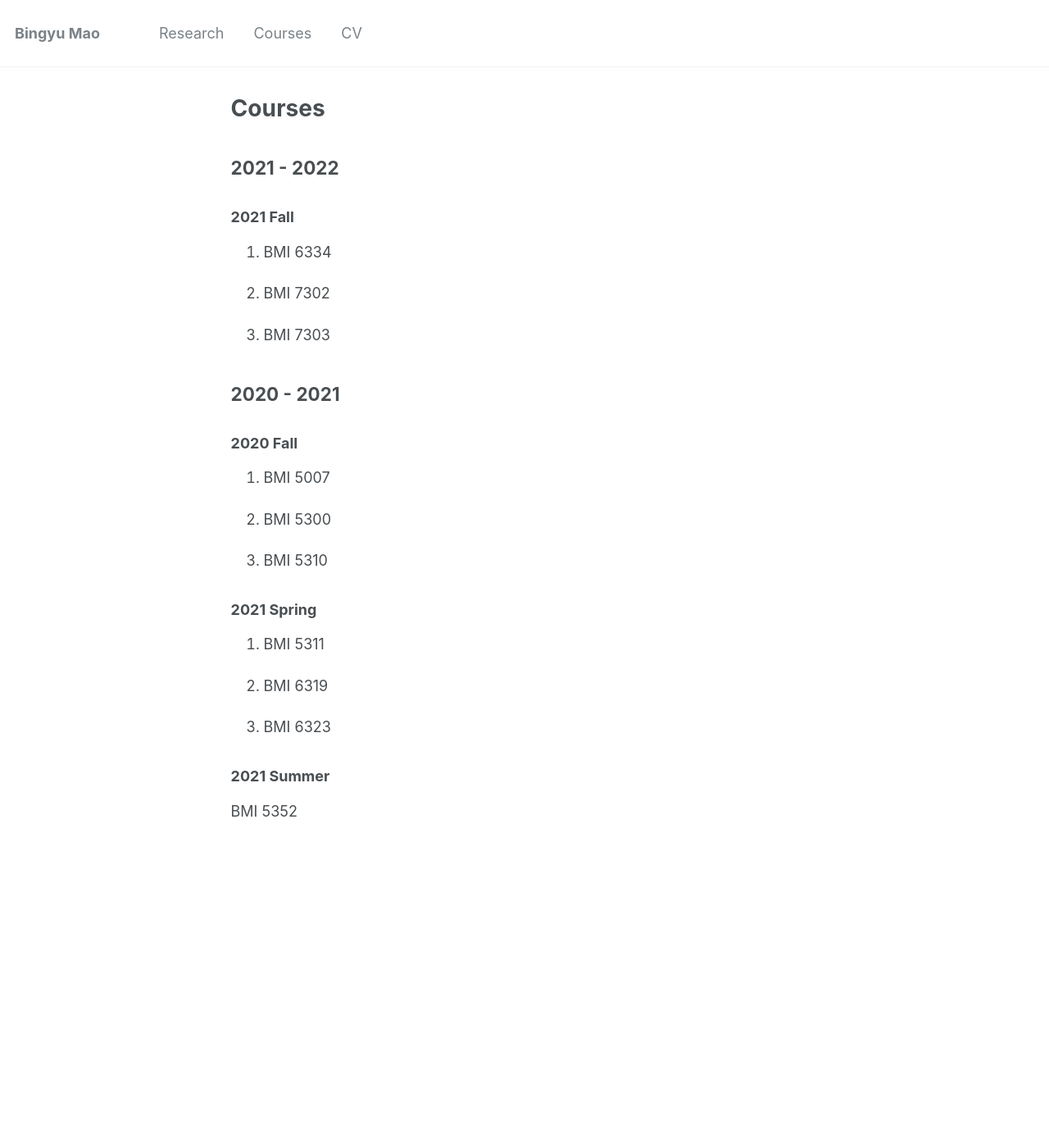
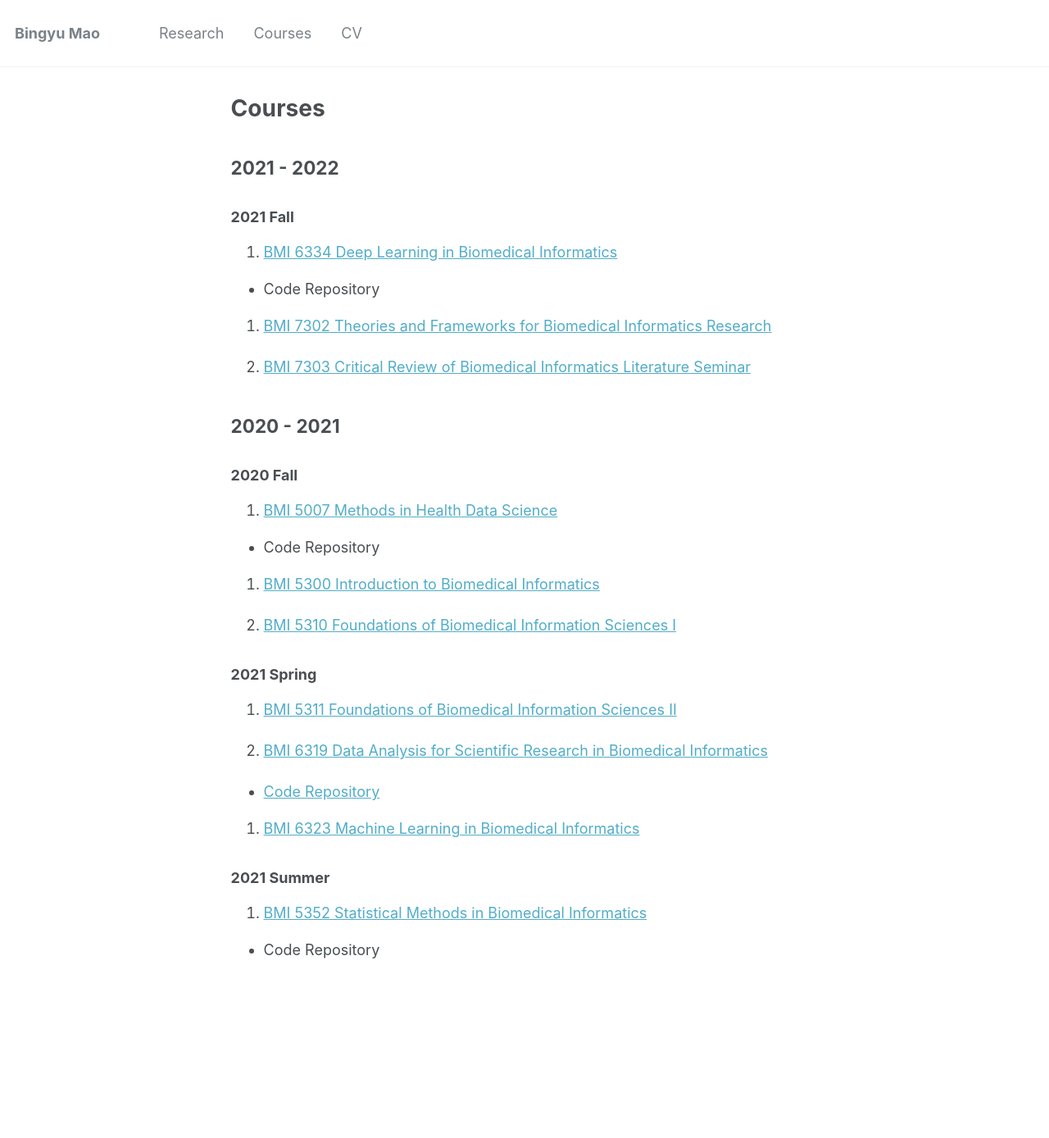
Before and after one commit to BingyuMao/BingyuMao.github.io, a Jekyll site: the page built from _pages/courses.md, in a window 1280 px wide. Shown: the whole page at 82% size. Built offline with Jekyll 4.4.1, drawn with Linux system fonts in a browser that asks for light colours; before the commit the page ends 1224 px from its top, so only the background shows below that.

Commit message:
Update courses.md

```diff
--- a/_pages/courses.md
+++ b/_pages/courses.md
@@ -9,31 +9,40 @@ author_profile: true
 
 ### 2021 Fall
 
-1. BMI 6334
+1. [BMI 6334 Deep Learning in Biomedical Informatics](https://sbmi.uth.edu/current-students/catalog-of-courses-bmi/bmi-6334.htm)
 
-2. BMI 7302
+* Code Repository
 
-3. BMI 7303
+2. [BMI 7302 Theories and Frameworks for Biomedical Informatics Research](https://sbmi.uth.edu/current-students/catalog-of-courses-bmi/bmi-7302.htm)
+
+3. [BMI 7303 Critical Review of Biomedical Informatics Literature Seminar](https://sbmi.uth.edu/current-students/catalog-of-courses-bmi/bmi-7303.htm)
 
 ## 2020 - 2021
 
 ### 2020 Fall
 
-1. BMI 5007
+1. [BMI 5007 Methods in Health Data Science](https://sbmi.uth.edu/current-students/catalog-of-courses-bmi/bmi-5007.htm)
 
-2. BMI 5300
+* Code Repository
 
-3. BMI 5310
+2. [BMI 5300 Introduction to Biomedical Informatics](https://sbmi.uth.edu/current-students/catalog-of-courses-bmi/bmi-5300.htm)
+
+3. [BMI 5310 Foundations of Biomedical Information Sciences I](https://sbmi.uth.edu/current-students/catalog-of-courses-bmi/bmi-5310.htm)
 
 
 ### 2021 Spring
 
-1. BMI 5311
+1. [BMI 5311 Foundations of Biomedical Information Sciences II](https://sbmi.uth.edu/current-students/catalog-of-courses-bmi/bmi-5311.htm)
 
-2. BMI 6319
+2. [BMI 6319 Data Analysis for Scientific Research in Biomedical Informatics](https://sbmi.uth.edu/current-students/catalog-of-courses-bmi/bmi-6319.htm)
 
-3. BMI 6323
+* [Code Repository](https://github.com/BingyuMao/model_comparison_mimic)
+
+3. [BMI 6323 Machine Learning in Biomedical Informatics](https://sbmi.uth.edu/current-students/catalog-of-courses-bmi/bmi-6323.htm)
+
 
 ### 2021 Summer
 
-BMI 5352
+1. [BMI 5352 Statistical Methods in Biomedical Informatics](https://sbmi.uth.edu/current-students/catalog-of-courses-bmi/bmi-5352.htm)
+
+* Code Repository
```
